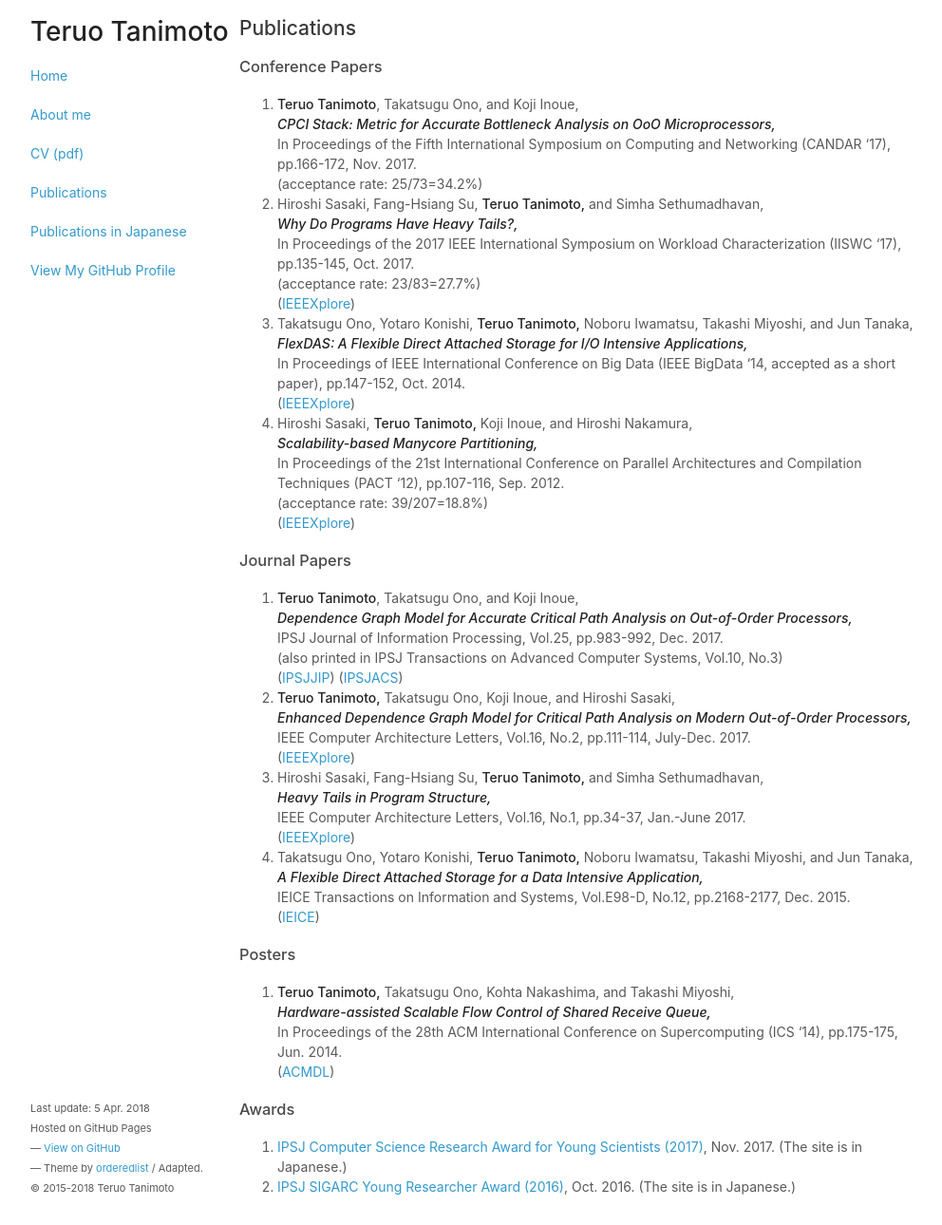
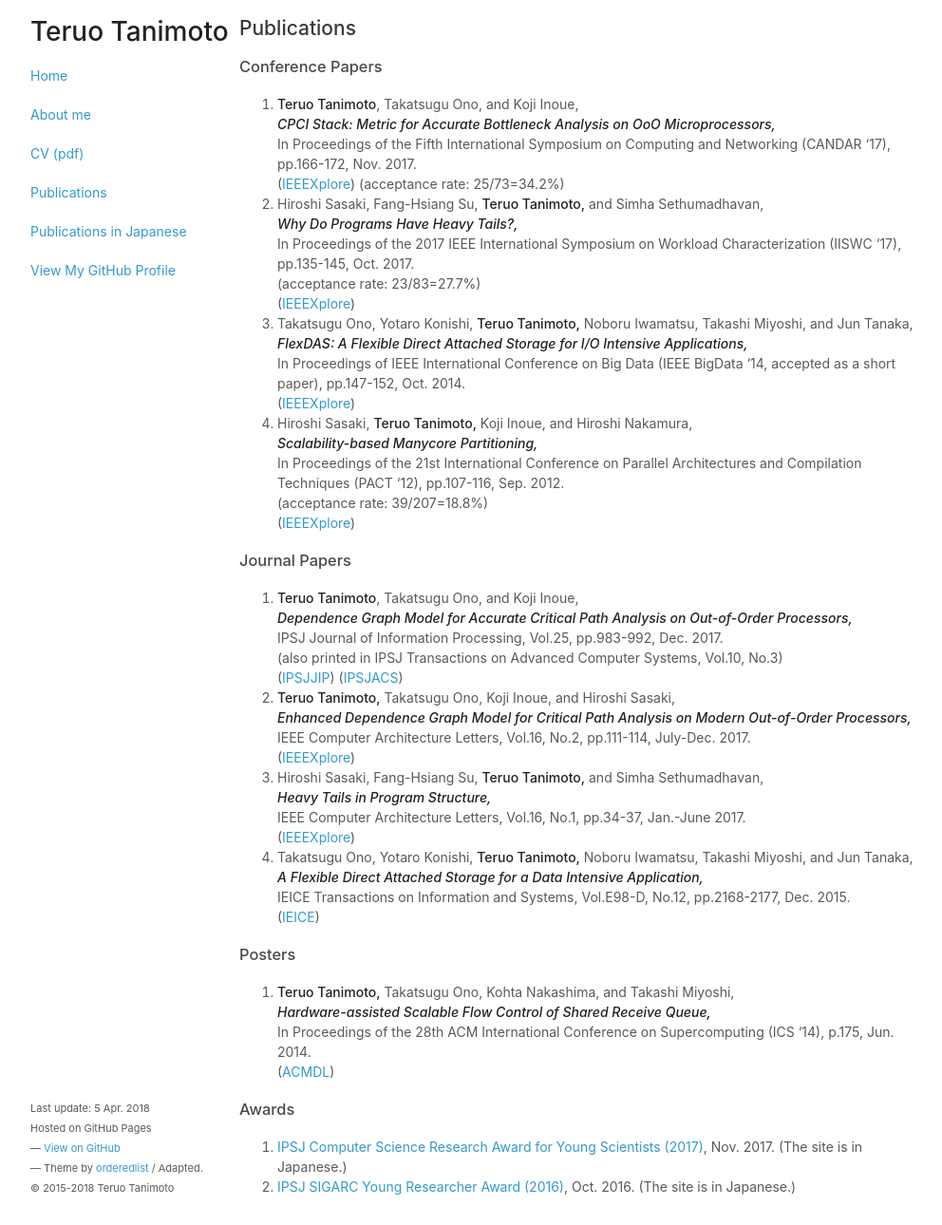
Before and after one commit to teruo41/teruo41.github.io, a Jekyll site: the page built from pubse.md, in a window 1280 px wide and 1290 px high. Shown: the whole window at 95% size, without its empty margins (138-1130 px from the left). Built offline with Jekyll 4.4.1, drawn with Linux system fonts in a browser that asks for light colours.

Commit message:
Update pubse.md

```diff
--- a/pubse.md
+++ b/pubse.md
@@ -10,6 +10,7 @@ title: Publications
 0. __Teruo Tanimoto__, Takatsugu Ono, and Koji Inoue,
    ***CPCI Stack: Metric for Accurate Bottleneck Analysis on OoO Microprocessors,***
    In Proceedings of the Fifth International Symposium on Computing and Networking (CANDAR '17), pp.166-172, Nov. 2017.
+   ([IEEEXplore](https://ieeexplore.ieee.org/document/8345426/))
    (acceptance rate: 25/73=34.2%)
 
 0. Hiroshi Sasaki, Fang-Hsiang Su, __Teruo Tanimoto,__ and Simha Sethumadhavan,
@@ -64,7 +65,7 @@ title: Publications
 
 0. __Teruo Tanimoto,__ Takatsugu Ono, Kohta Nakashima, and Takashi Miyoshi,
    ***Hardware-assisted Scalable Flow Control of Shared Receive Queue,***
-   In Proceedings of the 28th ACM International Conference on Supercomputing (ICS '14), pp.175-175, Jun. 2014.
+   In Proceedings of the 28th ACM International Conference on Supercomputing (ICS '14), p.175, Jun. 2014.
    ([ACMDL](http://dl.acm.org/citation.cfm?id=2600113))
 
 
```
